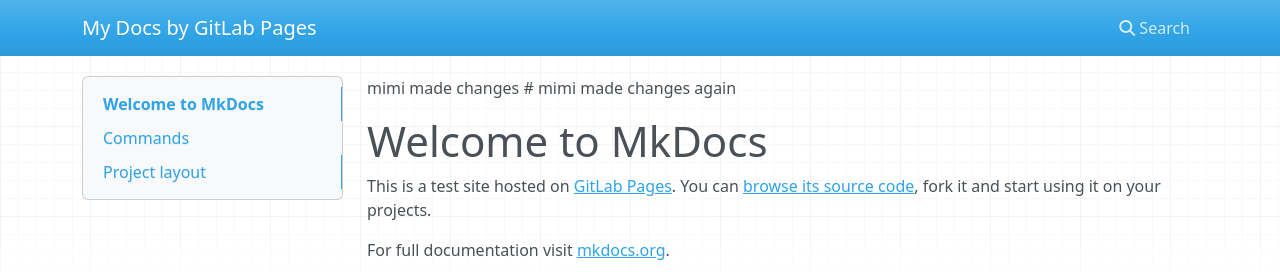
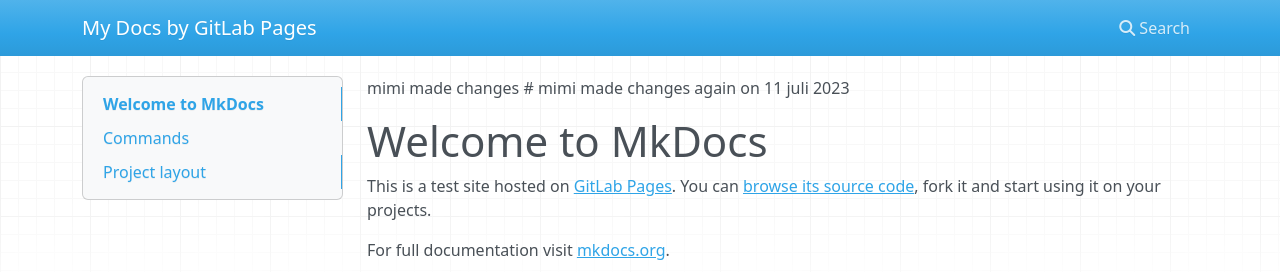
Before and after one commit to milowika/Bootcamp2023-mi-ann, an MkDocs documentation site: the page built from docs/index.md, in a window 1280 px wide. Shown: the top 272 px of the page. Built offline with MkDocs 1.6.1, drawn with Linux system fonts in a browser that asks for light colours; nearby versions of some CDN libraries.

Commit message:
7 july 2023

```diff
--- a/docs/index.md
+++ b/docs/index.md
@@ -1,5 +1,5 @@
  mimi made changes
- # mimi made changes again
+ # mimi made changes again on 11 juli 2023
 
 
 # Welcome to MkDocs
```
